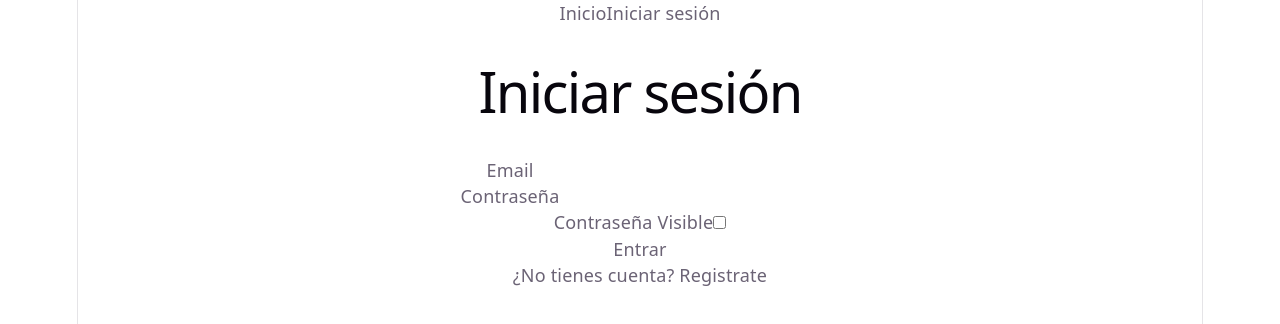
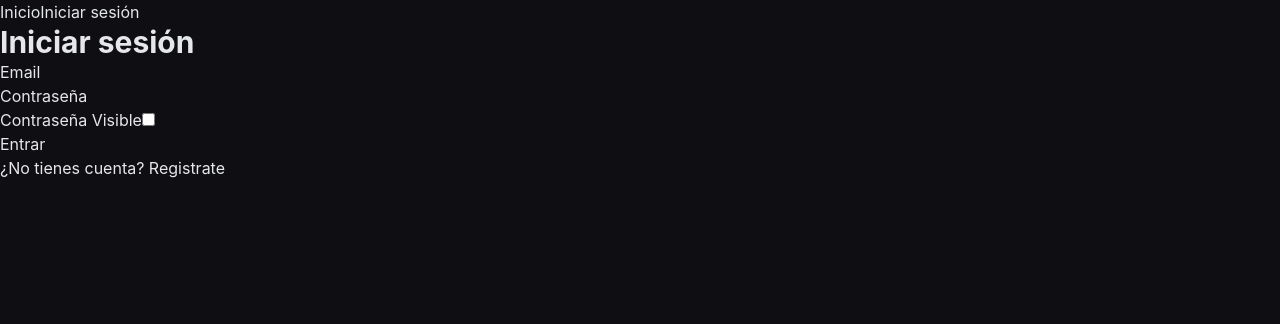
Before and after one commit to BorjaLopz/deckForge, a React (Vite) app in the folder frontend/: page /login in a window 1280 px wide. Shown: the top 324 px of the page. Built offline with nearby package versions, Linux system fonts and the light colour scheme.

Commit message:
Cambios visuales en frontend

```diff
--- a/frontend/src/components/CartaResumen.tsx
+++ b/frontend/src/components/CartaResumen.tsx
@@ -1,3 +1,14 @@
+import { Link } from "react-router-dom"
+
+interface CartaResumenProps {
+    id: string,
+    nombre: string,
+    imagen?: string,
+    expansion: string,
+    numeroColeccion: string,
+    variante?: "lista" | "cuadricula"
+}
+
 const CartaResumen = ({ id, nombre, imagen, expansion, numeroColeccion, variante = "lista" }: CartaResumenProps) => {
     if (variante === "cuadricula") {
         return (
@@ -41,3 +52,5 @@ const CartaResumen = ({ id, nombre, imagen, expansion, numeroColeccion, variante
         </Link>
     )
 }
+
+export default CartaResumen;
--- a/frontend/src/index.css
+++ b/frontend/src/index.css
@@ -1,117 +1,7 @@
 @import "tailwindcss";
-
-:root {
-  --text: #6b6375;
-  --text-h: #08060d;
-  --bg: #fff;
-  --border: #e5e4e7;
-  --code-bg: #f4f3ec;
-  --accent: #aa3bff;
-  --accent-bg: rgba(170, 59, 255, 0.1);
-  --accent-border: rgba(170, 59, 255, 0.5);
-  --social-bg: rgba(244, 243, 236, 0.5);
-  --shadow:
-    rgba(0, 0, 0, 0.1) 0 10px 15px -3px, rgba(0, 0, 0, 0.05) 0 4px 6px -2px;
-
-  --sans: system-ui, 'Segoe UI', Roboto, sans-serif;
-  --heading: system-ui, 'Segoe UI', Roboto, sans-serif;
-  --mono: ui-monospace, Consolas, monospace;
-
-  font: 18px/145% var(--sans);
-  letter-spacing: 0.18px;
-  color-scheme: light dark;
-  color: var(--text);
-  background: var(--bg);
-  font-synthesis: none;
-  text-rendering: optimizeLegibility;
-  -webkit-font-smoothing: antialiased;
-  -moz-osx-font-smoothing: grayscale;
-
-  @media (max-width: 1024px) {
-    font-size: 16px;
-  }
-}
-
-@media (prefers-color-scheme: dark) {
-  :root {
-    --text: #9ca3af;
-    --text-h: #f3f4f6;
-    --bg: #16171d;
-    --border: #2e303a;
-    --code-bg: #1f2028;
-    --accent: #c084fc;
-    --accent-bg: rgba(192, 132, 252, 0.15);
-    --accent-border: rgba(192, 132, 252, 0.5);
-    --social-bg: rgba(47, 48, 58, 0.5);
-    --shadow:
-      rgba(0, 0, 0, 0.4) 0 10px 15px -3px, rgba(0, 0, 0, 0.25) 0 4px 6px -2px;
-  }
-
-  #social .button-icon {
-    filter: invert(1) brightness(2);
-  }
-}
-
-#root {
-  width: 1126px;
-  max-width: 100%;
-  margin: 0 auto;
-  text-align: center;
-  border-inline: 1px solid var(--border);
-  min-height: 100svh;
-  display: flex;
-  flex-direction: column;
-  box-sizing: border-box;
-}
 
 body {
   margin: 0;
+  background-color: #0f0f13;
+  color: #e5e7eb;
 }
-
-h1,
-h2 {
-  font-family: var(--heading);
-  font-weight: 500;
-  color: var(--text-h);
-}
-
-h1 {
-  font-size: 56px;
-  letter-spacing: -1.68px;
-  margin: 32px 0;
-
-  @media (max-width: 1024px) {
-    font-size: 36px;
-    margin: 20px 0;
-  }
-}
-
-h2 {
-  font-size: 24px;
-  line-height: 118%;
-  letter-spacing: -0.24px;
-  margin: 0 0 8px;
-
-  @media (max-width: 1024px) {
-    font-size: 20px;
-  }
-}
-
-p {
-  margin: 0;
-}
-
-code,
-.counter {
-  font-family: var(--mono);
-  display: inline-flex;
-  border-radius: 4px;
-  color: var(--text-h);
-}
-
-code {
-  font-size: 15px;
-  line-height: 135%;
-  padding: 4px 8px;
-  background: var(--code-bg);
-}
```
